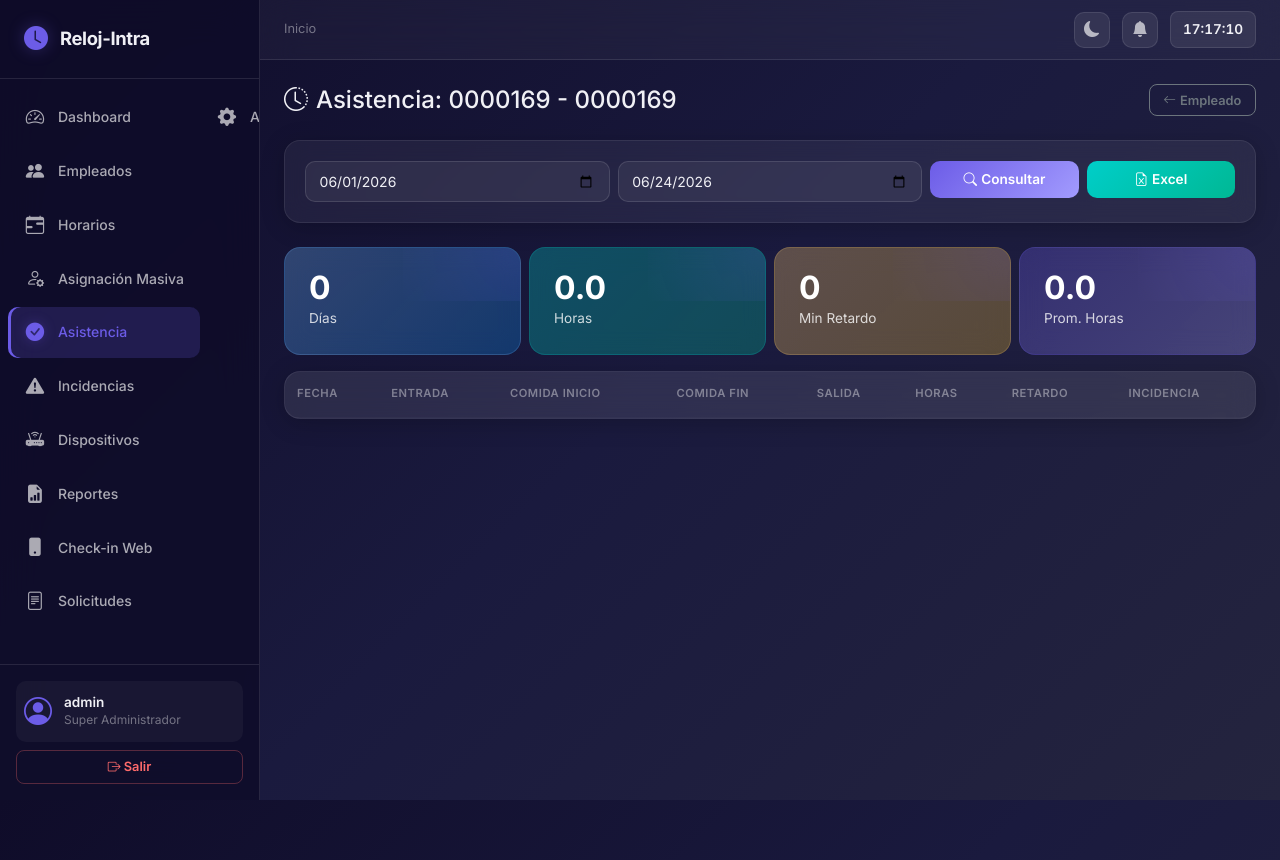
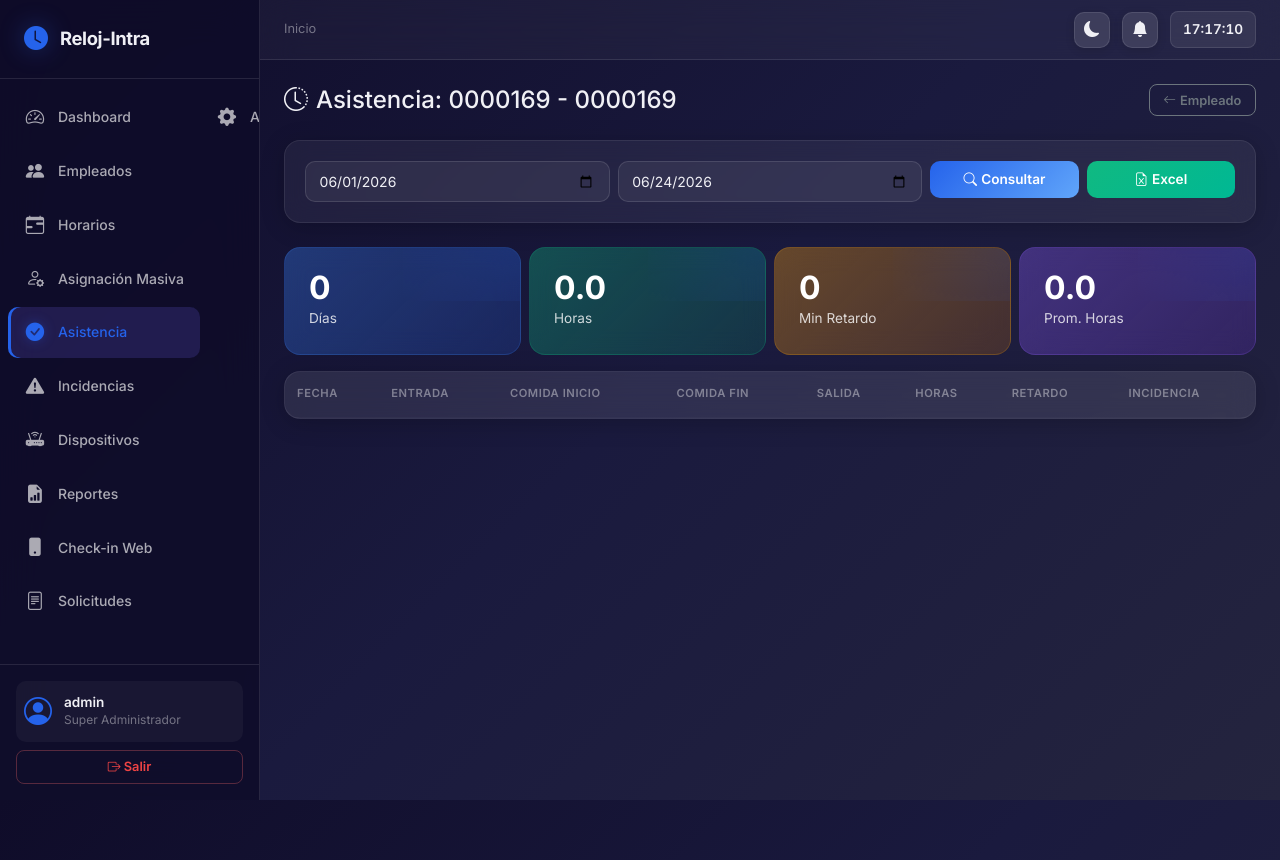
Before and after one commit to Jonathan3-3/reloj-inttranet, a Django app: page /asistencia/empleado/13/ in a window 1280 px wide. Run offline with Django 5.2, Linux system fonts and the light colour scheme; a user stored in the database is signed in; data comes from the database, SQL or seed files in the repository; data that the repository does not hold is empty.

Commit message:
fix: colores azul+ambar, topbar-btn visible, dark mode funcional, light mode suave

```diff
--- a/static/css/style.css
+++ b/static/css/style.css
@@ -19,14 +19,14 @@
     --text-secondary: rgba(255, 255, 255, 0.65);
     --text-muted: rgba(255, 255, 255, 0.4);
 
-    --accent: #6c5ce7;
-    --accent-hover: #7c6df7;
-    --accent-glow: rgba(108, 92, 231, 0.3);
+    --accent: #2563eb;
+    --accent-hover: #3b82f6;
+    --accent-glow: rgba(37, 99, 235, 0.35);
 
-    --success: #00cec9;
-    --warning: #fdcb6e;
-    --danger: #ff6b6b;
-    --info: #74b9ff;
+    --success: #10b981;
+    --warning: #f59e0b;
+    --danger: #ef4444;
+    --info: #06b6d4;
 
     --card-bg: rgba(255, 255, 255, 0.06);
     --card-border: rgba(255, 255, 255, 0.08);
@@ -57,9 +57,9 @@
 }
 
 [data-theme="light"] {
-    --bg-gradient-start: #e8ecf1;
-    --bg-gradient-mid: #d5dce6;
-    --bg-gradient-end: #c9d2de;
+    --bg-gradient-start: #eff6ff;
+    --bg-gradient-mid: #dbeafe;
+    --bg-gradient-end: #bfdbfe;
 
     --glass-bg: rgba(255, 255, 255, 0.5);
     --glass-bg-hover: rgba(255, 255, 255, 0.6);
@@ -156,7 +156,7 @@
 .sidebar-header i {
     font-size: 1.5rem;
     color: var(--accent);
-    filter: drop-shadow(0 0 8px var(--accent-glow));
+    filter: drop-shadow(0 0 12px var(--accent-glow));
 }
 
 .sidebar-brand {
@@ -336,8 +336,8 @@
     height: 36px;
     border-radius: 10px;
     border: 1px solid var(--glass-border);
-    background: var(--glass-bg);
-    color: var(--text-secondary);
+    background: var(--glass-bg-hover);
+    color: var(--text-primary);
     display: flex;
     align-items: center;
     justify-content: center;
@@ -345,12 +345,15 @@
     transition: all 0.2s;
     position: relative;
     font-size: 1rem;
+    box-shadow: 0 2px 8px rgba(0, 0, 0, 0.15);
 }
 
 .topbar-btn:hover {
-    background: var(--glass-bg-hover);
-    color: var(--text-primary);
-    border-color: var(--glass-border-hover);
+    background: var(--glass-bg-active);
+    color: var(--accent);
+    border-color: var(--accent);
+    transform: translateY(-1px);
+    box-shadow: 0 4px 12px rgba(0, 0, 0, 0.2);
 }
 
 .topbar-btn .badge {
@@ -445,7 +448,7 @@
     right: -50%;
     width: 100%;
     height: 100%;
-    background: radial-gradient(circle, rgba(108, 92, 231, 0.15), transparent);
+    background: radial-gradient(circle, rgba(37, 99, 235, 0.12), transparent);
     pointer-events: none;
 }
 
@@ -457,7 +460,7 @@
     font-size: 2.25rem;
     margin-bottom: 1rem;
     display: inline-block;
-    filter: drop-shadow(0 0 12px rgba(108, 92, 231, 0.3));
+    filter: drop-shadow(0 0 12px rgba(37, 99, 235, 0.3));
 }
 
 .stat-card .stat-number {
@@ -473,24 +476,24 @@
 }
 
 .bg-stat-blue {
-    background: linear-gradient(135deg, rgba(116, 185, 255, 0.3), rgba(9, 132, 227, 0.3));
-    border-color: rgba(116, 185, 255, 0.2);
+    background: linear-gradient(135deg, rgba(59, 130, 246, 0.35), rgba(37, 99, 235, 0.2));
+    border-color: rgba(59, 130, 246, 0.2);
 }
 .bg-stat-green {
-    background: linear-gradient(135deg, rgba(0, 206, 201, 0.3), rgba(0, 184, 148, 0.3));
-    border-color: rgba(0, 206, 201, 0.2);
+    background: linear-gradient(135deg, rgba(16, 185, 129, 0.35), rgba(5, 150, 105, 0.2));
+    border-color: rgba(16, 185, 129, 0.2);
 }
 .bg-stat-orange {
-    background: linear-gradient(135deg, rgba(253, 203, 110, 0.3), rgba(225, 177, 44, 0.3));
-    border-color: rgba(253, 203, 110, 0.2);
+    background: linear-gradient(135deg, rgba(245, 158, 11, 0.35), rgba(217, 119, 6, 0.2));
+    border-color: rgba(245, 158, 11, 0.2);
 }
 .bg-stat-red {
-    background: linear-gradient(135deg, rgba(255, 107, 107, 0.3), rgba(214, 48, 49, 0.3));
-    border-color: rgba(255, 107, 107, 0.2);
+    background: linear-gradient(135deg, rgba(239, 68, 68, 0.35), rgba(220, 38, 38, 0.2));
+    border-color: rgba(239, 68, 68, 0.2);
 }
 .bg-stat-purple {
-    background: linear-gradient(135deg, rgba(108, 92, 231, 0.3), rgba(162, 155, 254, 0.3));
-    border-color: rgba(108, 92, 231, 0.2);
+    background: linear-gradient(135deg, rgba(139, 92, 246, 0.35), rgba(124, 58, 237, 0.2));
+    border-color: rgba(139, 92, 246, 0.2);
 }
 
 /* ─── TABLES ─── */
@@ -618,13 +621,13 @@
 }
 
 .btn-primary {
-    background: linear-gradient(135deg, var(--accent), #a29bfe);
+    background: linear-gradient(135deg, var(--accent), #60a5fa);
     border: none;
     color: #fff;
 }
 
 .btn-primary:hover {
-    background: linear-gradient(135deg, var(--accent-hover), #b8b1ff);
+    background: linear-gradient(135deg, var(--accent-hover), #93c5fd);
     transform: translateY(-1px);
     box-shadow: 0 4px 16px var(--accent-glow);
 }
@@ -831,7 +834,7 @@
     font-size: 3rem;
     margin-bottom: 0.5rem;
     color: var(--accent);
-    filter: drop-shadow(0 0 12px var(--accent-glow));
+    filter: drop-shadow(0 0 16px var(--accent-glow));
 }
 
 /* ─── TABS ─── */
@@ -1031,7 +1034,7 @@
 }
 
 .text-gradient {
-    background: linear-gradient(135deg, var(--accent), #a29bfe);
+    background: linear-gradient(135deg, var(--accent), #60a5fa);
     -webkit-background-clip: text;
     -webkit-text-fill-color: transparent;
     background-clip: text;
```
